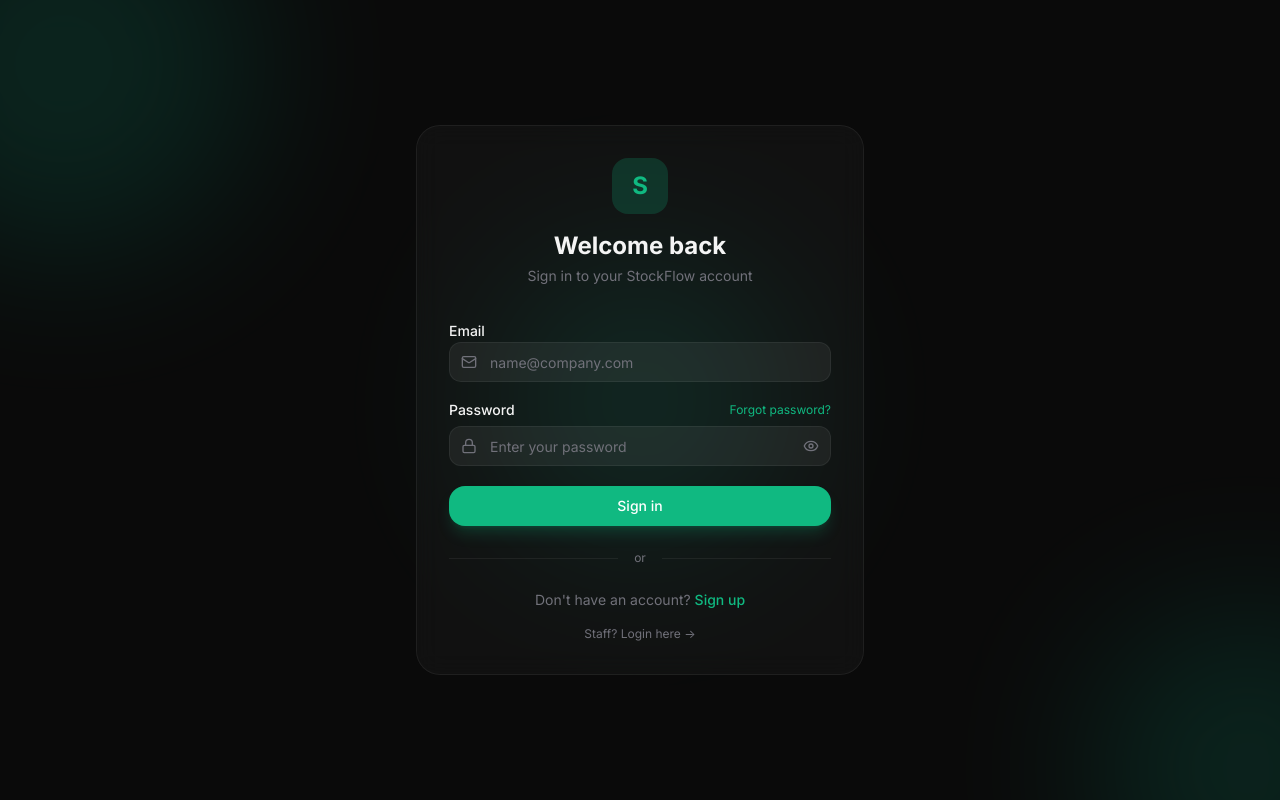
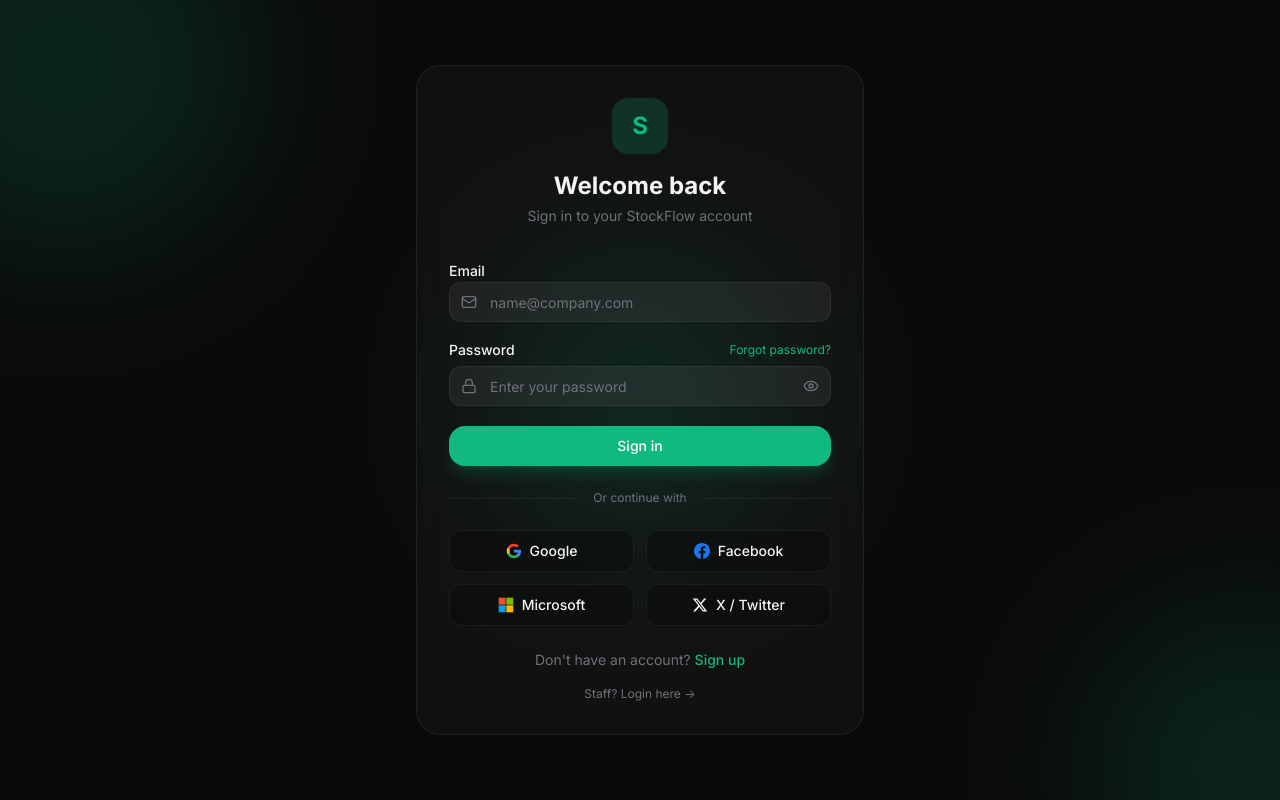
Before and after one commit to Dikshu143644/dos-commerce-studio, a React (Vite) app: page /login in a window 1280 px wide. Built offline with nearby package versions, Linux system fonts and the light colour scheme; no server answers.

Commit message:
feat: add OAuth login buttons (Google, Facebook, Microsoft, Twitter/X) with graceful fallback

```diff
--- a/src/pages/auth/Login.tsx
+++ b/src/pages/auth/Login.tsx
@@ -5,10 +5,12 @@
 import { z } from 'zod';
 import { motion } from 'motion/react';
 import { Eye, EyeOff, Mail, Lock } from 'lucide-react';
+import { toast } from 'sonner';
 import { Button } from '@/components/ui/button';
 import { Input } from '@/components/ui/input';
 import { Label } from '@/components/ui/label';
 import { useLoginForm } from '@/hooks/useLoginForm';
+import { supabase } from '@/lib/supabase';
 
 const loginSchema = z.object({
   email: z.string().email('Please enter a valid email address'),
@@ -128,12 +130,89 @@
         {/* Divider */}
         <div className="my-6 flex items-center gap-4">
           <div className="h-px flex-1 bg-border" />
-          <span className="text-xs text-muted-foreground">or</span>
+          <span className="text-xs text-muted-foreground">Or continue with</span>
           <div className="h-px flex-1 bg-border" />
         </div>
 
+        {/* OAuth Providers */}
+        <div className="grid grid-cols-2 gap-3">
+          <button
+            type="button"
+            onClick={async () => {
+              const { error } = await supabase.auth.signInWithOAuth({
+                provider: 'google',
+                options: { redirectTo: `${window.location.origin}/` },
+              });
+              if (error) toast.error('Google login not configured yet. Contact admin.');
+            }}
+            className="flex items-center justify-center gap-2 rounded-[12px] border border-border bg-background/50 px-4 py-2.5 text-sm font-medium text-foreground hover:bg-secondary/80 transition-colors"
+          >
+            <svg className="h-4 w-4" viewBox="0 0 24 24">
+              <path d="M22.56 12.25c0-.78-.07-1.53-.2-2.25H12v4.26h5.92c-.26 1.37-1.04 2.53-2.21 3.31v2.77h3.57c2.08-1.92 3.28-4.74 3.28-8.09z" fill="#4285F4"/>
+              <path d="M12 23c2.97 0 5.46-.98 7.28-2.66l-3.57-2.77c-.98.66-2.23 1.06-3.71 1.06-2.86 0-5.29-1.93-6.16-4.53H2.18v2.84C3.99 20.53 7.7 23 12 23z" fill="#34A853"/>
+              <path d="M5.84 14.09c-.22-.66-.35-1.36-.35-2.09s.13-1.43.35-2.09V7.07H2.18C1.43 8.55 1 10.22 1 12s.43 3.45 1.18 4.93l2.85-2.22.81-.62z" fill="#FBBC05"/>
+              <path d="M12 5.38c1.62 0 3.06.56 4.21 1.64l3.15-3.15C17.45 2.09 14.97 1 12 1 7.7 1 3.99 3.47 2.18 7.07l3.66 2.84c.87-2.6 3.3-4.53 6.16-4.53z" fill="#EA4335"/>
+            </svg>
+            Google
+          </button>
+
+          <button
+            type="button"
+            onClick={async () => {
+              const { error } = await supabase.auth.signInWithOAuth({
+                provider: 'facebook',
+                options: { redirectTo: `${window.location.origin}/` },
+              });
+              if (error) toast.error('Facebook login not configured yet. Contact admin.');
+            }}
+            className="flex items-center justify-center gap-2 rounded-[12px] border border-border bg-background/50 px-4 py-2.5 text-sm font-medium text-foreground hover:bg-secondary/80 transition-colors"
+          >
+            <svg className="h-4 w-4" viewBox="0 0 24 24" fill="#1877F2">
+              <path d="M24 12.073c0-6.627-5.373-12-12-12s-12 5.373-12 12c0 5.99 4.388 10.954 10.125 11.854v-8.385H7.078v-3.47h3.047V9.43c0-3.007 1.792-4.669 4.533-4.669 1.312 0 2.686.235 2.686.235v2.953H15.83c-1.491 0-1.956.925-1.956 1.874v2.25h3.328l-.532 3.47h-2.796v8.385C19.612 23.027 24 18.062 24 12.073z"/>
+            </svg>
+            Facebook
+          </button>
+
+          <button
+            type="button"
+            onClick={async () => {
+              const { error } = await supabase.auth.signInWithOAuth({
+                provider: 'azure',
+                options: { redirectTo: `${window.location.origin}/` },
+              });
+              if (error) toast.error('Microsoft login not configured yet. Contact admin.');
+            }}
+            className="flex items-center justify-center gap-2 rounded-[12px] border border-border bg-background/50 px-4 py-2.5 text-sm font-medium text-foreground hover:bg-secondary/80 transition-colors"
+          >
+            <svg className="h-4 w-4" viewBox="0 0 23 23">
+              <rect x="1" y="1" width="10" height="10" fill="#f25022"/>
+              <rect x="12" y="1" width="10" height="10" fill="#7fba00"/>
+              <rect x="1" y="12" width="10" height="10" fill="#00a4ef"/>
+              <rect x="12" y="12" width="10" height="10" fill="#ffb900"/>
+            </svg>
+            Microsoft
+          </button>
+
+          <button
+            type="button"
+            onClick={async () => {
+              const { error } = await supabase.auth.signInWithOAuth({
+                provider: 'twitter',
+                options: { redirectTo: `${window.location.origin}/` },
+              });
+              if (error) toast.error('Twitter/X login not configured yet. Contact admin.');
+            }}
+            className="flex items-center justify-center gap-2 rounded-[12px] border border-border bg-background/50 px-4 py-2.5 text-sm font-medium text-foreground hover:bg-secondary/80 transition-colors"
+          >
+            <svg className="h-4 w-4" viewBox="0 0 24 24" fill="currentColor">
+              <path d="M18.244 2.25h3.308l-7.227 8.26 8.502 11.24H16.17l-5.214-6.817L4.99 21.75H1.68l7.73-8.835L1.254 2.25H8.08l4.713 6.231zm-1.161 17.52h1.833L7.084 4.126H5.117z"/>
+            </svg>
+            X / Twitter
+          </button>
+        </div>
+
         {/* Register link */}
-        <p className="text-center text-sm text-muted-foreground">
+        <p className="mt-6 text-center text-sm text-muted-foreground">
           Don&apos;t have an account?{' '}
           <Link to="/register" className="font-medium text-primary hover:underline">
             Sign up
```
